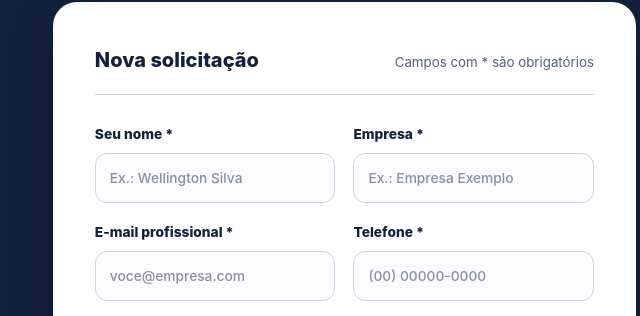
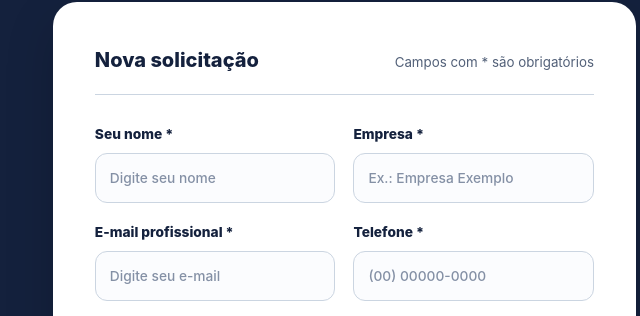
Before and after one commit to welington708/wm-tecnologia-site, a website built with Vite: page index.html in a window 1280 px wide. Shown: the part 5296-5612 px from the top of the page, 520-1160 px from the left. Built offline with nearby package versions, Linux system fonts and the light colour scheme.

Commit message:
fix: deixa placeholders do formulário genéricos

```diff
--- a/index.html
+++ b/index.html
@@ -135,9 +135,9 @@
           <form class="contact-form" method="post" data-contact-form>
             <div class="form-heading"><span>Nova solicitação</span><small>Campos com * são obrigatórios</small></div>
             <div class="form-grid">
-              <label class="form-field"><span>Seu nome *</span><input type="text" name="name" autocomplete="name" placeholder="Ex.: Wellington Silva" maxlength="100" required /></label>
+              <label class="form-field"><span>Seu nome *</span><input type="text" name="name" autocomplete="name" placeholder="Digite seu nome" maxlength="100" required /></label>
               <label class="form-field"><span>Empresa *</span><input type="text" name="company" autocomplete="organization" placeholder="Ex.: Empresa Exemplo" maxlength="120" required /></label>
-              <label class="form-field"><span>E-mail profissional *</span><input type="email" name="email" autocomplete="email" inputmode="email" placeholder="voce@empresa.com" maxlength="160" required /></label>
+              <label class="form-field"><span>E-mail profissional *</span><input type="email" name="email" autocomplete="email" inputmode="email" placeholder="Digite seu e-mail" maxlength="160" required /></label>
               <label class="form-field"><span>Telefone *</span><input type="tel" name="phone" autocomplete="tel" inputmode="tel" placeholder="(00) 00000-0000" maxlength="30" required /></label>
               <label class="form-field form-field-wide"><span>Qual serviço você procura? *</span><select name="service" required><option value="" selected disabled>Selecione uma opção</option><option>Administração e acessos</option><option>Relatórios e dashboards</option><option>Automação com Flow</option><option>Desenvolvimento Apex ou LWC</option><option>Integrações e IA</option><option>Sustentação recorrente</option><option>Diagnóstico técnico</option><option>Serviços gerais / ainda não sei</option></select></label>
               <label class="form-field form-field-wide"><span>Como posso ajudar? *</span><textarea name="message" rows="6" placeholder="Conte o objetivo, o problema atual e o impacto para a operação." minlength="20" maxlength="2000" required></textarea><small class="field-hint">Entre 20 e 2.000 caracteres. Evite dados sensíveis.</small></label>
```
